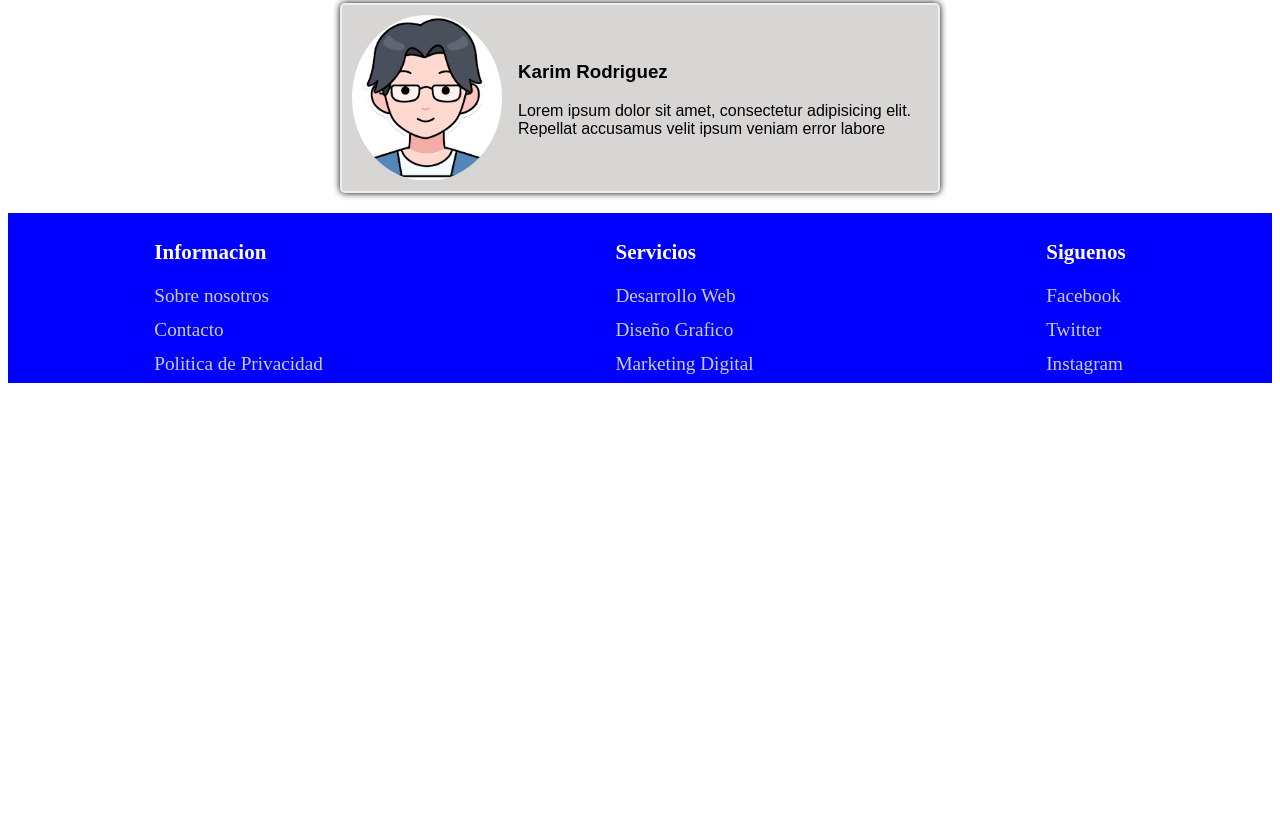
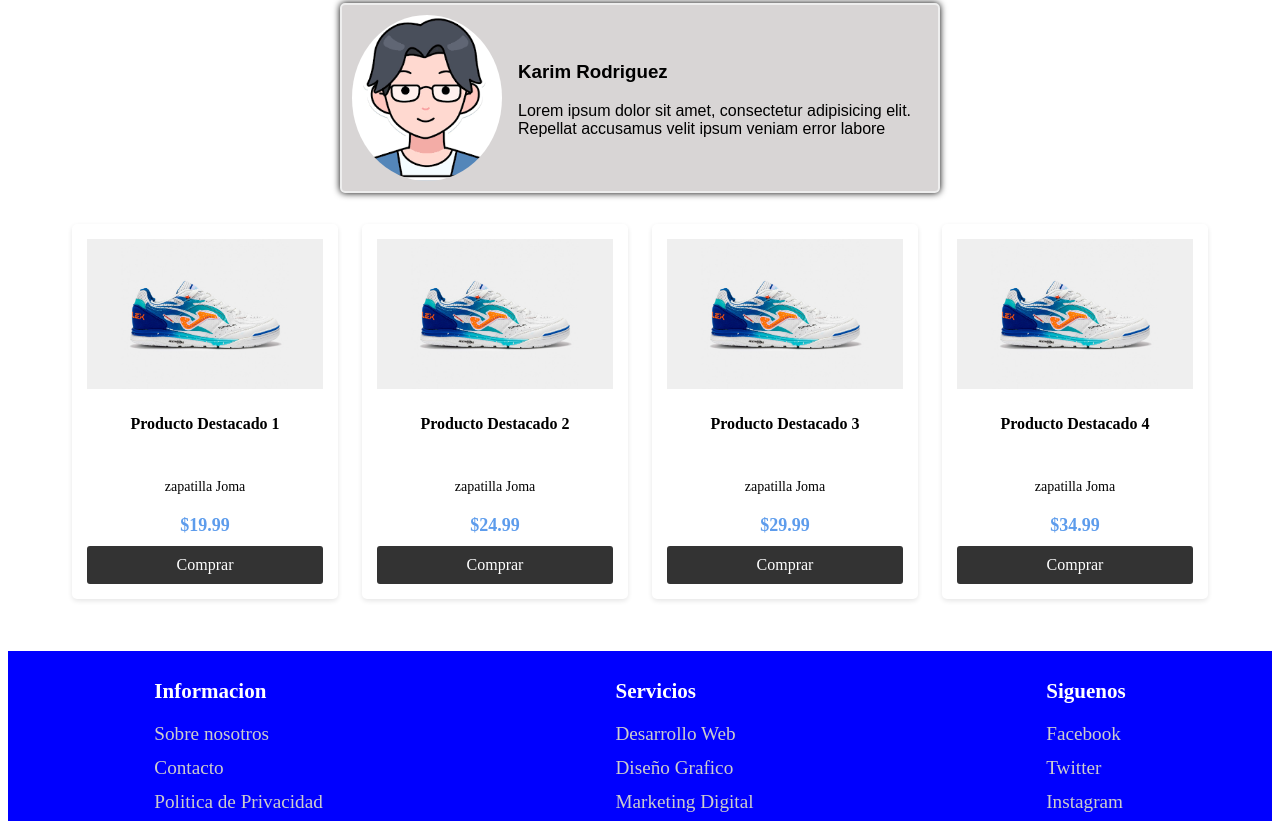
Before and after one commit to Jensen1109/Flexbox-y-Bem, a plain HTML site: page index.html in a window 1280 px wide. Shown: the part 3084-3916 px from the top of the page. Before the commit the page ends 3478 px from the top, so only its background shows below. Drawn offline with Linux system fonts and the light colour scheme.

Commit message:
se realizo el punto 9. se añadio una seccios de precios con tarjetas alineadas horizontalmente

```diff
--- /dev/null
+++ b/css/seccionprecios.css
@@ -0,0 +1,62 @@
+.productos {
+    display: flex;
+    flex-wrap: wrap;
+    justify-content: center;
+    padding: 20px;
+    max-width: 1200px;
+    margin: 0 auto;
+}
+
+/* Estilos para cada producto */
+.producto {
+    width:23%; /* Ancho del producto */
+    margin: 1%; /* Espaciado entre productos */
+    background-color: white; /* Color de fondo blanco */
+    border-radius: 5px; /* Bordes redondeados */
+    box-shadow: 0 2px 5px rgba(0,0,0,0.1); /* Sombra sutil */
+    padding: 15px; /* Espaciado interno */
+    box-sizing: border-box; /* Incluye el padding y el borde en el tamaño total */
+    text-align: center; /* Centra el texto dentro del producto */
+    display: flex;
+    flex-direction: column;
+    justify-content: space-between;
+}
+
+/* Estilos para la imagen del producto */
+.producto__image {
+    max-width: 100%; /* Ancho máximo de la imagen */
+    height: 150px; /* Altura fija de la imagen */
+    object-fit: cover; /* Mantiene la proporción de la imagen */
+    margin-bottom: 10px; /* Espaciado inferior */
+}
+
+/* Estilos para el título del producto */
+.producto__title {
+    font-size: 16px; /* Tamaño de la fuente del título */
+    margin-bottom: 10px; /* Espaciado inferior */
+    height: 40px; /* Altura fija para el título */
+    overflow: hidden; /* Oculta el texto que excede el contenedor */
+}
+
+/* Estilos para la descripción del producto */
+.producto__description {
+    font-size: 14px; /* Tamaño de la fuente de la descripción */
+    margin-bottom: 10px; /* Espaciado inferior */
+}
+
+/* Estilos para el precio del producto */
+.producto__precio {
+    font-weight: bold; /* Negrita para el precio */
+    color: #5d9cec; /* Color del precio */
+    margin: 10px 0; /* Espaciado vertical */
+    font-size: 18px; /* Tamaño de la fuente del precio */
+}
+
+/* Estilos para el botón de compra del producto */
+.producto__btn {
+    background-color: #333; /* Color de fondo oscuro */
+    color: white; /* Color del texto blanco */
+    padding: 10px 20px; /* Espaciado interno del botón */
+    text-decoration: none; /* Sin subrayado */
+    border-radius: 3px; /* Bordes redondeados */
+}
--- a/index.html
+++ b/index.html
@@ -161,6 +161,41 @@
             <p class="contenedor-componente__context__texto">Lorem ipsum dolor sit amet, consectetur adipisicing elit. Repellat accusamus velit ipsum veniam error labore</p>
         </div>
     </div>
+
+    <section class="productos">
+        <div class="producto">
+            <img src="img/zapatilla joma.jpg" alt="Producto 1" class="producto__image">
+            <h3 class="producto__title">Producto Destacado 1</h3>
+            <p class="producto__description">zapatilla Joma</p>
+            <div class="producto__precio">$19.99</div>
+            <a href="#" class="producto__btn btn">Comprar</a>
+        </div>
+
+        <div class="producto">
+            <img src="img/zapatilla joma.jpg" alt="Producto 2" class="producto__image">
+            <h3 class="producto__title">Producto Destacado 2</h3>
+            <p class="producto__description">zapatilla Joma</p>
+            <div class="producto__precio">$24.99</div>
+            <a href="#" class="producto__btn btn">Comprar</a>
+        </div>
+
+        <div class="producto">
+            <img src="img/zapatilla joma.jpg" alt="Producto 3" class="producto__image">
+            <h3 class="producto__title">Producto Destacado 3</h3>
+            <p class="producto__description">zapatilla Joma</p>
+            <div class="producto__precio">$29.99</div>
+            <a href="#" class="producto__btn btn">Comprar</a>
+        </div>
+
+        <div class="producto">
+            <img src="img/zapatilla joma.jpg    " alt="Producto 4" class="producto__image">
+            <h3 class="producto__title">Producto Destacado 4</h3>
+            <p class="producto__description">zapatilla Joma</p>
+            <div class="producto__precio">$34.99</div>
+            <a href="#" class="producto__btn btn">Comprar</a>
+        </div>
+    </section>
+
     <footer class="footer">
         <div class="footer__columna">
             <h4 class="footer__columna__titulo">Informacion</h4>
@@ -187,5 +222,7 @@
             </ul>
         </div>
     </footer>
+
+
 </body>
 </html>
--- a/styles.css
+++ b/styles.css
@@ -6,3 +6,4 @@
 @import url(css/listatarea.css);
 @import url(css/componentetestimonial.css);
 @import url(css/footer.css);
+@import url(css/seccionprecios.css);
```
